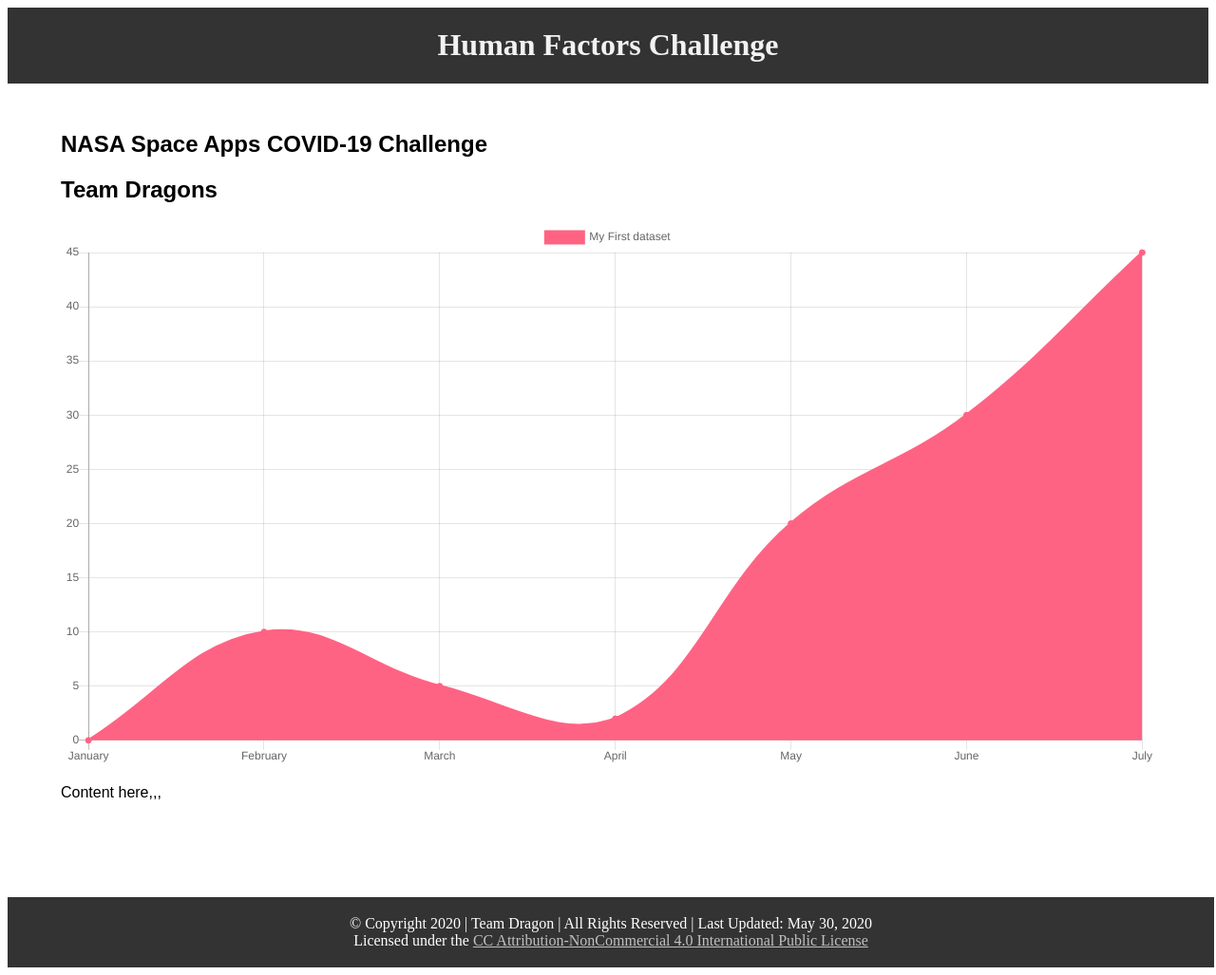
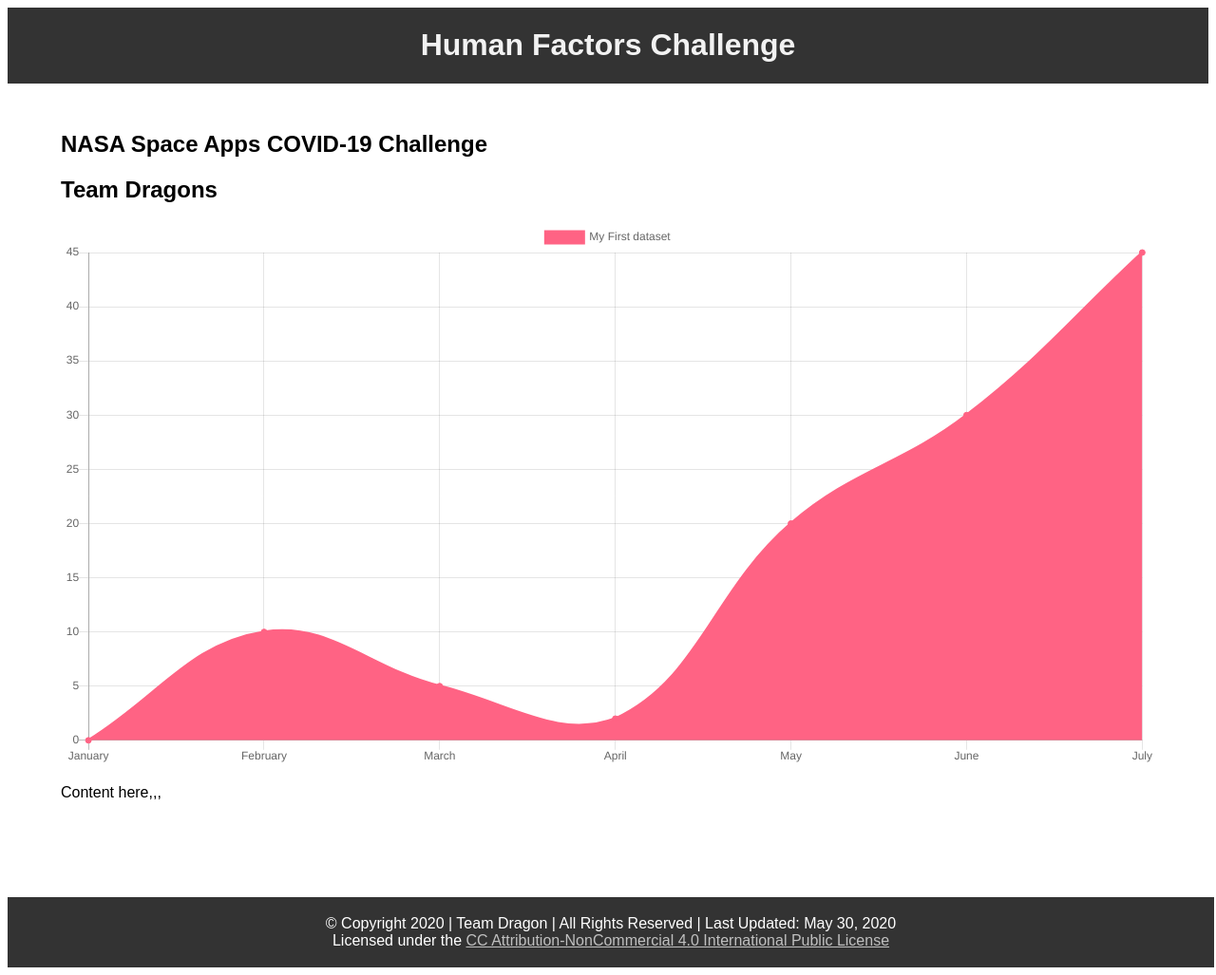
Before and after one commit to TOduah/NASA_Space_Apps_COVID19, a Flask app: page / in a window 1280 px wide. Shown: the whole page at 95% size. Run offline with Flask 2, Linux system fonts and the light colour scheme; some libraries are stand-ins or nearby versions.

Commit message:
additional font type

```diff
--- a/templates/index.html
+++ b/templates/index.html
@@ -10,7 +10,7 @@
             color: #f2f2f2;
             overflow: hidden;
             background-color: #333;
-            font-family: nasaliza;
+            font-family: Arial, Helvetica, sans-serif;
         }
 
         .sansserif {
@@ -43,6 +43,7 @@
 
         header {
             text-align: center;
+            font-family: Arial, Helvetica, sans-serif;
         }
 
         main {
@@ -50,6 +51,7 @@
             margin: 0 auto;
             padding: 30px 20px;
             padding-bottom: 85px;
+            font-family: Arial, Helvetica, sans-serif;
         }
 
         footer {
@@ -60,6 +62,7 @@
             position: relative;
             bottom: 0;
             width: 100%;
+            font-family: Arial, Helvetica, sans-serif;
         }
     </style>
 
```
